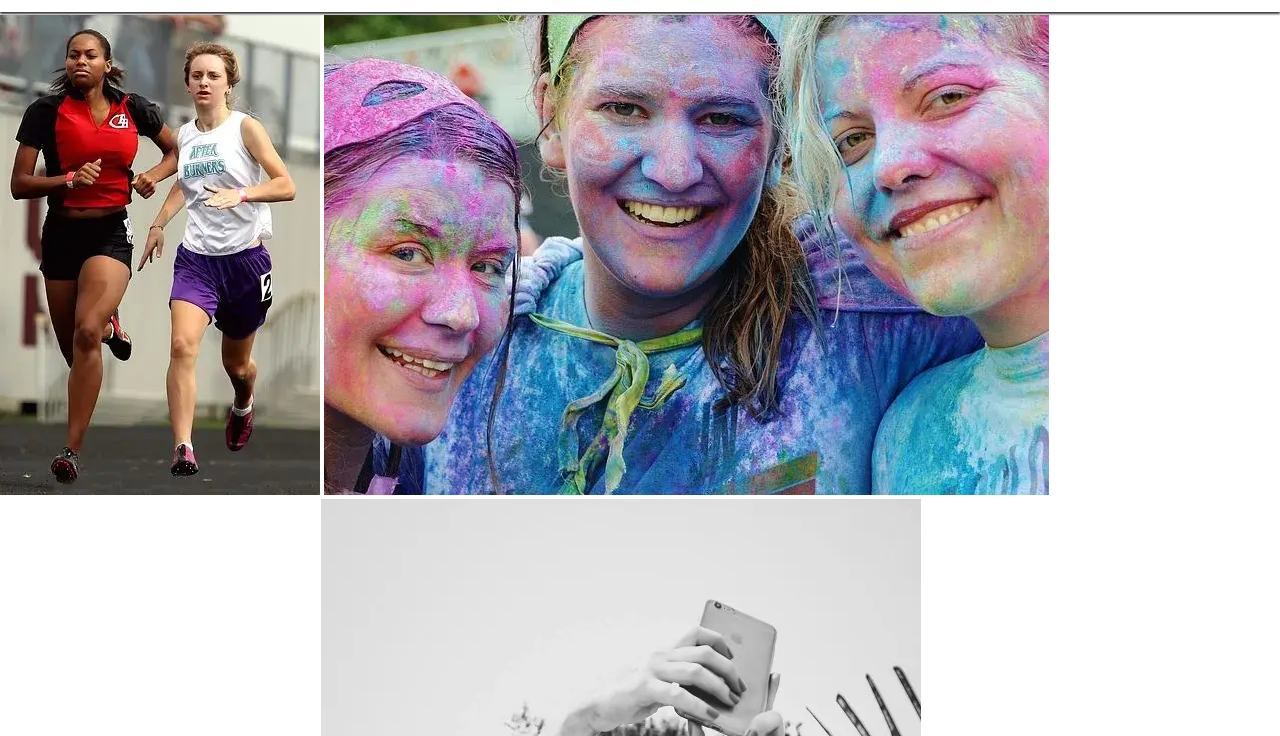
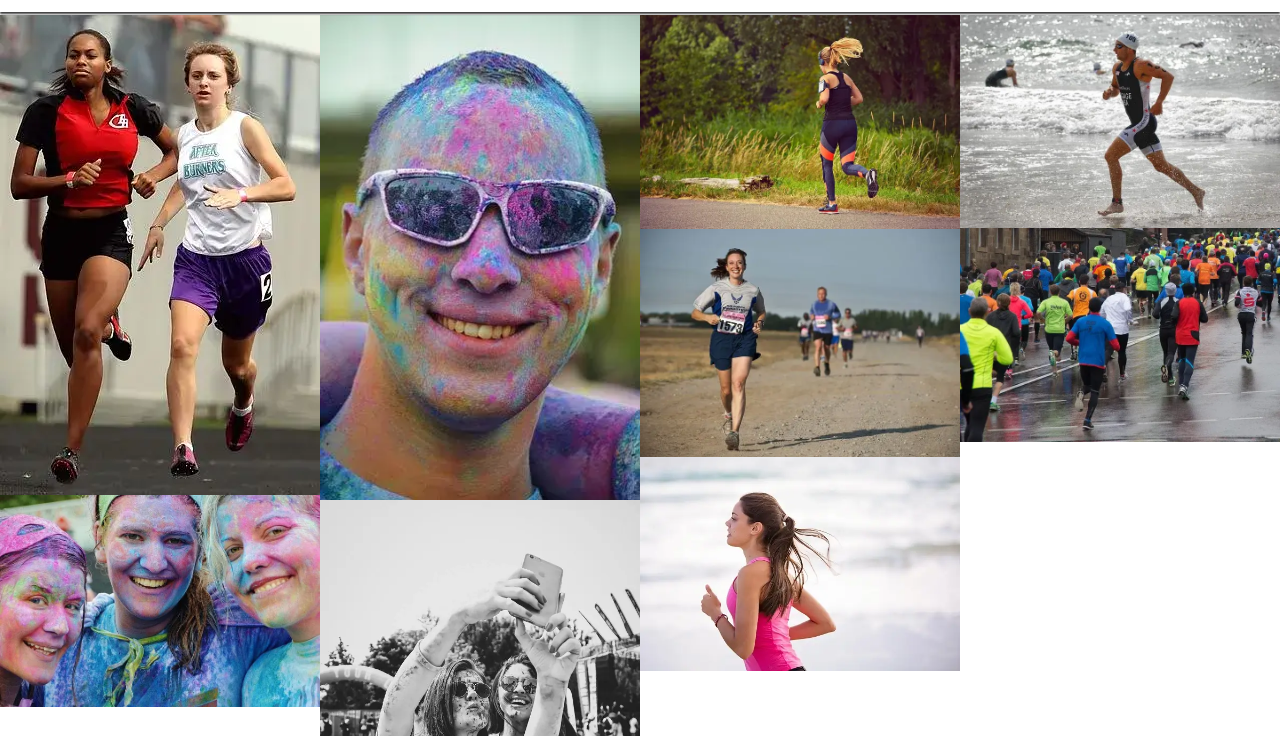
Before and after one commit to Ermaa8/love-running, a plain HTML site: page gallery.html in a window 1280 px wide. Shown: the part 64-800 px from the top of the page. Drawn offline with Linux system fonts and the light colour scheme.

Commit message:
Increase gallery columns on larger screens

```diff
--- a/assets/css/style.css
+++ b/assets/css/style.css
@@ -163,6 +163,17 @@ main {
     /* Override the heading colour set in general styles */
     color: #fafafa;
 }
+
+/* Gallery page */
+#photos img {
+    width: 100%;
+    line-height: 1em;
+}
+
+#photos {
+    line-height: 0;
+}
+
 /* Footer */
 #social-networks {
     text-align: center;
@@ -176,6 +187,15 @@ main {
     padding: 5%;
     color: #3a3a3a;
 }
+/* Media query: large or landscape phones (576px and up) */
+@media screen and (min-width: 576px) {
+    #photos {
+        column-count: 2;
+        column-gap: 0;
+    }
+}
+
+
 /*Media query: tablets and larger (768px and up) */
 @media screen and (min-width: 768px) {
    /* Header */
@@ -227,10 +247,20 @@ main {
     text-align: end;
     align-self: flex-end;
 }
+
+/* Gallery */
+#photos {
+    column-count: 3;
+}
 /* Large devices (laptops and desktops, 992px and up) */
 @media screen and (min-width: 992px) {
     #menu a:hover {
         border-bottom: 1px solid #3a3a3a;
+    }
+
+    /* Gallery */
+    #photos {
+        column-count: 4;
     }
     #benefits > div {
         flex: 1;
```
